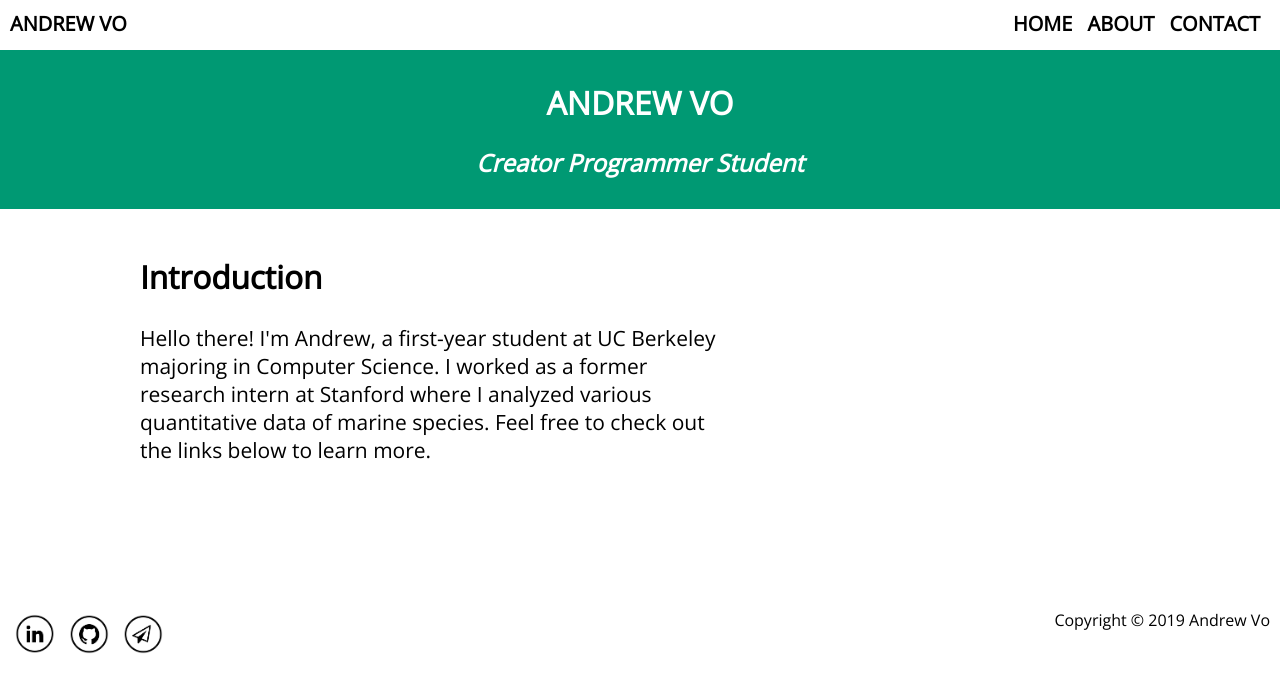
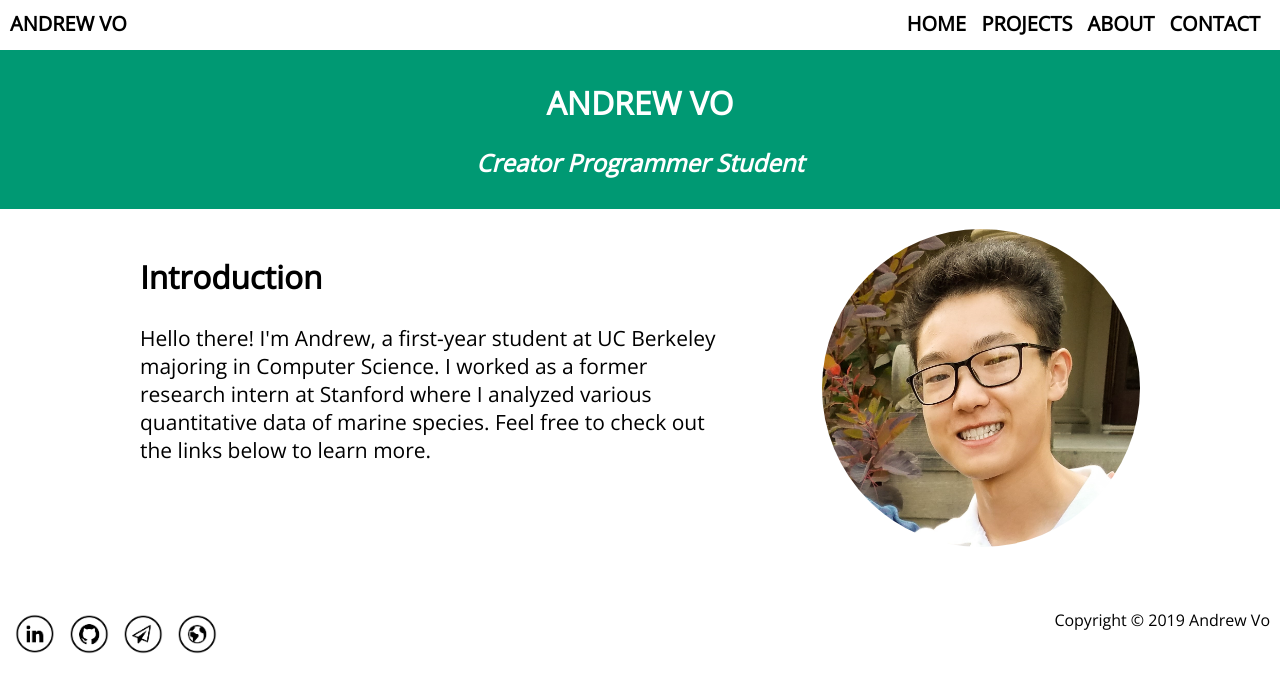
Before and after one commit to vo-andrew/andrewvo.github.io, a plain HTML site: page index.html in a window 1280 px wide. Drawn offline with nearby package versions, Linux system fonts and the light colour scheme.

Commit message:
Fixed profile and broken links.

```diff
--- a/index.html
+++ b/index.html
@@ -10,6 +10,7 @@
 		<div class="nav_bar">
 			<div id="menu">
 				<a href="https://vo-andrew.github.io/"><strong>HOME&ensp;</strong></a>
+				<a href="file:///C:\Users\Andrew Vo\Desktop\vo-andrew.github.io\icons\Resume.pdf"><strong>PROJECTS&ensp;</strong></a>
 				<a href="#intro"><strong>ABOUT&ensp;</strong></a>
 				<a href="#links"><strong>CONTACT&ensp;</strong></a>
 			</div>
@@ -32,6 +33,9 @@
 				out the links below to learn more.
 				</p>
 			</div>
+			<div id="profile">
+				<img src="icons/profile.jpg" alt="Profile">
+			</div>
 		</div>
 
 		<div id="footer">
@@ -45,6 +49,9 @@
 				<a href="mailto:voandrew@berkeley.edu">
 					<img src="icons/mail_icon.png" width="50" alt="E-mail">
 				</a>
+				<a href="file:///C:\Users\Andrew Vo\Desktop\vo-andrew.github.io\icons\Resume.pdf">
+					<img src="icons/resume_icon.png" width="50" alt="Resume">
+				</a>
 			</div>
 			<div id="copyright">
 				Copyright &copy; 2019 Andrew Vo
--- a/style.css
+++ b/style.css
@@ -49,8 +49,13 @@ a {
   font-size: 21px;
 }
 
-#content #photo {
+#content #profile {
   float: right;
+}
+
+img[src="icons/profile.jpg"] {
+  border-radius: 50%;
+  width: 318px;
 }
 
 #footer {
```
Also changed, not shown: icons/profile.jpg (added), 1 other file.
